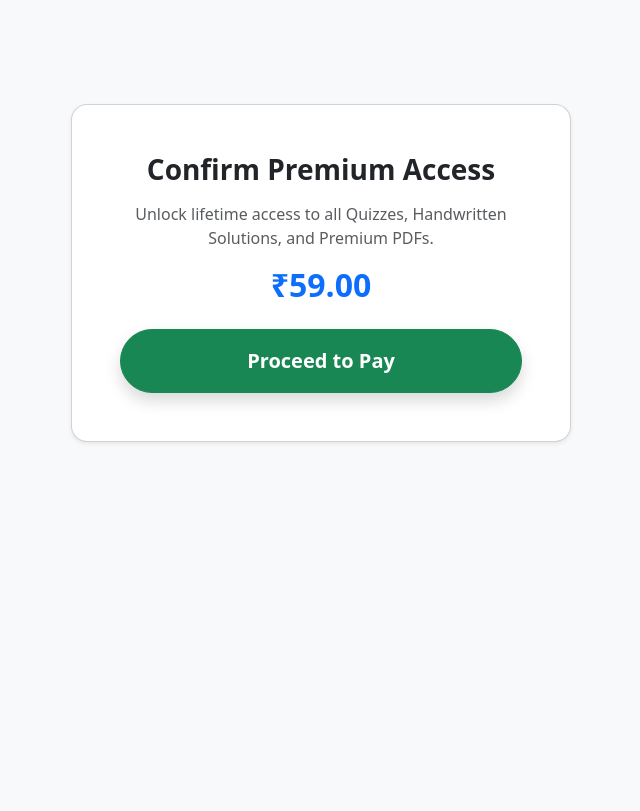
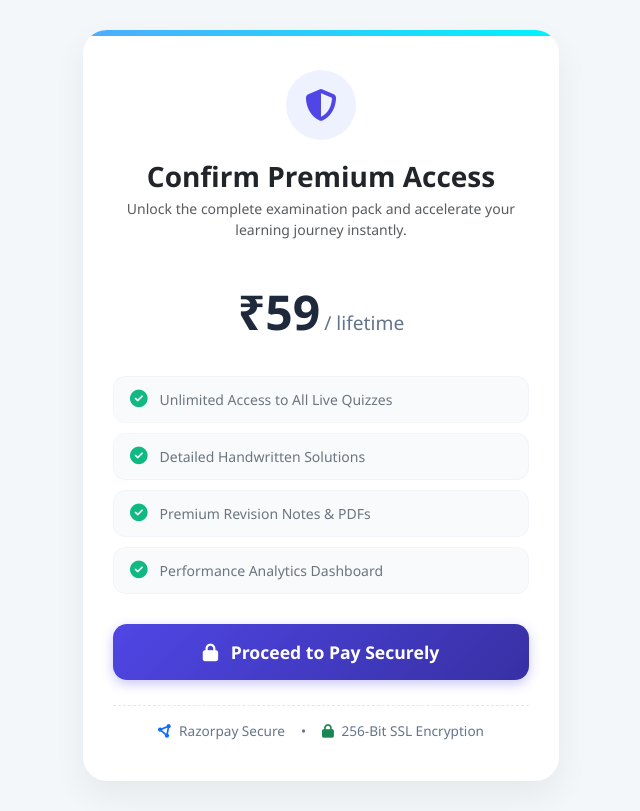
Before and after one commit to tapanshu05/quiz-application, a Django app: template quiz_app/templates/quiz_app/checkout.html in a window 1280 px wide. Shown: the whole page, without its empty margins (319-959 px from the left). Before the commit the page ends 443 px from the top, so only its background shows below. Run offline with Django 5.2, Linux system fonts and the light colour scheme; the template is opened without the code that fills it, so the values that code supplies are empty; a user stored in the database is signed in; some libraries are stand-ins or nearby versions.

Commit message:
Upgrade checkout page UI with value features list and trust badges

```diff
--- a/quiz_app/templates/quiz_app/checkout.html
+++ b/quiz_app/templates/quiz_app/checkout.html
@@ -2,16 +2,167 @@
 <html lang="en">
 <head>
     <meta charset="UTF-8">
-    <title>Secure Checkout</title>
+    <meta name="viewport" content="width=device-width, initial-scale=1.0">
+    <title>Secure Checkout - Premium Access</title>
     <link href="https://cdn.jsdelivr.net/npm/bootstrap@5.3.0/dist/css/bootstrap.min.css" rel="stylesheet">
+    <link rel="stylesheet" href="https://cdnjs.cloudflare.com/ajax/libs/font-awesome/6.4.0/css/all.min.css">
+
+    <style>
+        body {
+            background: #f4f7fa;
+            font-family: 'Segoe UI', Tahoma, Geneva, Verdana, sans-serif;
+            min-height: 100vh;
+            display: flex;
+            align-items: center;
+        }
+
+        .checkout-container {
+            max-width: 500px;
+            margin: 30px auto;
+        }
+
+        .checkout-card {
+            background: white;
+            border: none;
+            border-radius: 24px;
+            box-shadow: 0 15px 35px rgba(0,0,0,0.06);
+            padding: 40px 30px;
+            position: relative;
+            overflow: hidden;
+        }
+
+        /* Top decorative tech grid bar */
+        .checkout-card::before {
+            content: '';
+            position: absolute;
+            top: 0;
+            left: 0;
+            right: 0;
+            height: 6px;
+            background: linear-gradient(90deg, #4facfe 0%, #00f2fe 100%);
+        }
+
+        .premium-shield {
+            width: 70px;
+            height: 70px;
+            background: #eef2ff;
+            color: #4f46e5;
+            border-radius: 50%;
+            display: flex;
+            align-items: center;
+            justify-content: center;
+            margin: 0 auto 20px;
+            font-size: 2rem;
+        }
+
+        .price-tag {
+            font-size: 3rem;
+            font-weight: 800;
+            color: #1e293b;
+            margin: 20px 0;
+        }
+
+        .price-tag span {
+            font-size: 1.2rem;
+            color: #64748b;
+            font-weight: 500;
+        }
+
+        /* Feature List Styling */
+        .feature-item {
+            display: flex;
+            align-items: center;
+            text-align: left;
+            background: #f8fafc;
+            border-radius: 12px;
+            padding: 12px 16px;
+            margin-bottom: 10px;
+            border: 1px solid #f1f5f9;
+        }
+
+        .feature-icon {
+            color: #10b981;
+            margin-right: 12px;
+            font-size: 1.1rem;
+        }
+
+        /* Razorpay Custom Button */
+        .btn-pay {
+            background: linear-gradient(135deg, #4f46e5 0%, #3730a3 100%);
+            color: white;
+            border: none;
+            padding: 15px 30px;
+            border-radius: 14px;
+            font-weight: 700;
+            font-size: 1.1rem;
+            width: 100%;
+            box-shadow: 0 4px 12px rgba(79, 70, 229, 0.3);
+            transition: all 0.2s ease;
+            margin-top: 20px;
+        }
+
+        .btn-pay:hover {
+            background: linear-gradient(135deg, #3730a3 0%, #4f46e5 100%);
+            color: white;
+            transform: translateY(-2px);
+            box-shadow: 0 6px 20px rgba(79, 70, 229, 0.4);
+        }
+
+        /* Trust Badges */
+        .security-footer {
+            margin-top: 25px;
+            padding-top: 15px;
+            border-top: 1px dashed #e2e8f0;
+            font-size: 0.85rem;
+            color: #64748b;
+        }
+    </style>
 </head>
-<body class="bg-light">
-    <div class="container text-center py-5">
-        <div class="card shadow-sm p-5 mx-auto" style="max-width: 500px; border-radius: 16px; margin-top: 5%;">
-            <h3 class="fw-bold mb-3">Confirm Premium Access</h3>
-            <p class="text-muted">Unlock lifetime access to all Quizzes, Handwritten Solutions, and Premium PDFs.</p>
-            <h2 class="text-primary fw-bold mb-4">₹59.00</h2>
-            <button id="pay-btn" class="btn btn-success btn-lg w-100 fw-bold py-3 rounded-pill shadow">Proceed to Pay</button>
+<body>
+
+    <div class="container checkout-container">
+        <div class="card checkout-card text-center">
+
+            <div class="premium-shield">
+                <i class="fa-solid fa-shield-halved"></i>
+            </div>
+
+            <h3 class="fw-bold text-dark mb-1">Confirm Premium Access</h3>
+            <p class="text-muted small px-2">Unlock the complete examination pack and accelerate your learning journey instantly.</p>
+
+            <div class="price-tag">
+                ₹59<span class="ms-1">/ lifetime</span>
+            </div>
+
+            <div class="mt-2">
+                <div class="feature-item">
+                    <i class="fa-solid fa-circle-check feature-icon"></i>
+                    <span class="small fw-medium text-secondary">Unlimited Access to All Live Quizzes</span>
+                </div>
+                <div class="feature-item">
+                    <i class="fa-solid fa-circle-check feature-icon"></i>
+                    <span class="small fw-medium text-secondary">Detailed Handwritten Solutions</span>
+                </div>
+                <div class="feature-item">
+                    <i class="fa-solid fa-circle-check feature-icon"></i>
+                    <span class="small fw-medium text-secondary">Premium Revision Notes & PDFs</span>
+                </div>
+                <div class="feature-item">
+                    <i class="fa-solid fa-circle-check feature-icon"></i>
+                    <span class="small fw-medium text-secondary">Performance Analytics Dashboard</span>
+                </div>
+            </div>
+
+            <button id="rzp-button1" class="btn btn-pay">
+                <i class="fa-solid fa-lock me-2"></i> Proceed to Pay Securely
+            </button>
+
+            <div class="security-footer d-flex justify-content-center align-items-center gap-3">
+                <span><i class="fa-solid fa-circle-nodes text-primary me-1"></i> Razorpay Secure</span>
+                <span>•</span>
+                <span><i class="fa-solid fa-lock text-success me-1"></i> 256-Bit SSL Encryption</span>
+            </div>
+
         </div>
     </div>
 
@@ -21,38 +172,24 @@
             "key": "{{ razorpay_key_id }}",
             "amount": "{{ amount }}",
             "currency": "INR",
-            "name": "Exam Prep Portal",
-            "description": "Lifetime Premium Access",
+            "name": "Exam Preparation Online",
+            "description": "Lifetime Premium Access Membership",
             "order_id": "{{ order_id }}",
+
+            // 💡 यही वो जादू की लाइन है जो ऑटोमैटिक ताला खोलती है!
             "callback_url": "https://exampreperation.online/payment/success/",
-            "handler": function (response){
-                var form = document.createElement('form');
-                form.method = 'POST';
-                form.action = '/payment/success/';
 
-                var fields = {
-                    'razorpay_payment_id': response.razorpay_payment_id,
-                    'razorpay_order_id': response.razorpay_order_id,
-                    'razorpay_signature': response.razorpay_signature
-                };
+            "prefill": {
+                "name": "{{ user.username }}",
+                "email": "{{ user.email }}"
+            },
+            "theme": {
+                "color": "#4f46e5"
+            }
+        };
 
-                for (var key in fields) {
-                    var input = document.createElement('input');
-                    input.type = 'hidden';
-                    input.name = key;
-                    input.value = fields[key];
-                    form.appendChild(input);
-                }
-                document.body.appendChild(form);
-                form.submit();
-            },
-            "prefill": {
-                "name": "{{ user.username }}"
-            },
-            "theme": { "color": "#5b73df" }
-        };
         var rzp1 = new Razorpay(options);
-        document.getElementById('pay-btn').onclick = function(e){
+        document.getElementById('rzp-button1').onclick = function(e){
             rzp1.open();
             e.preventDefault();
         }
```
